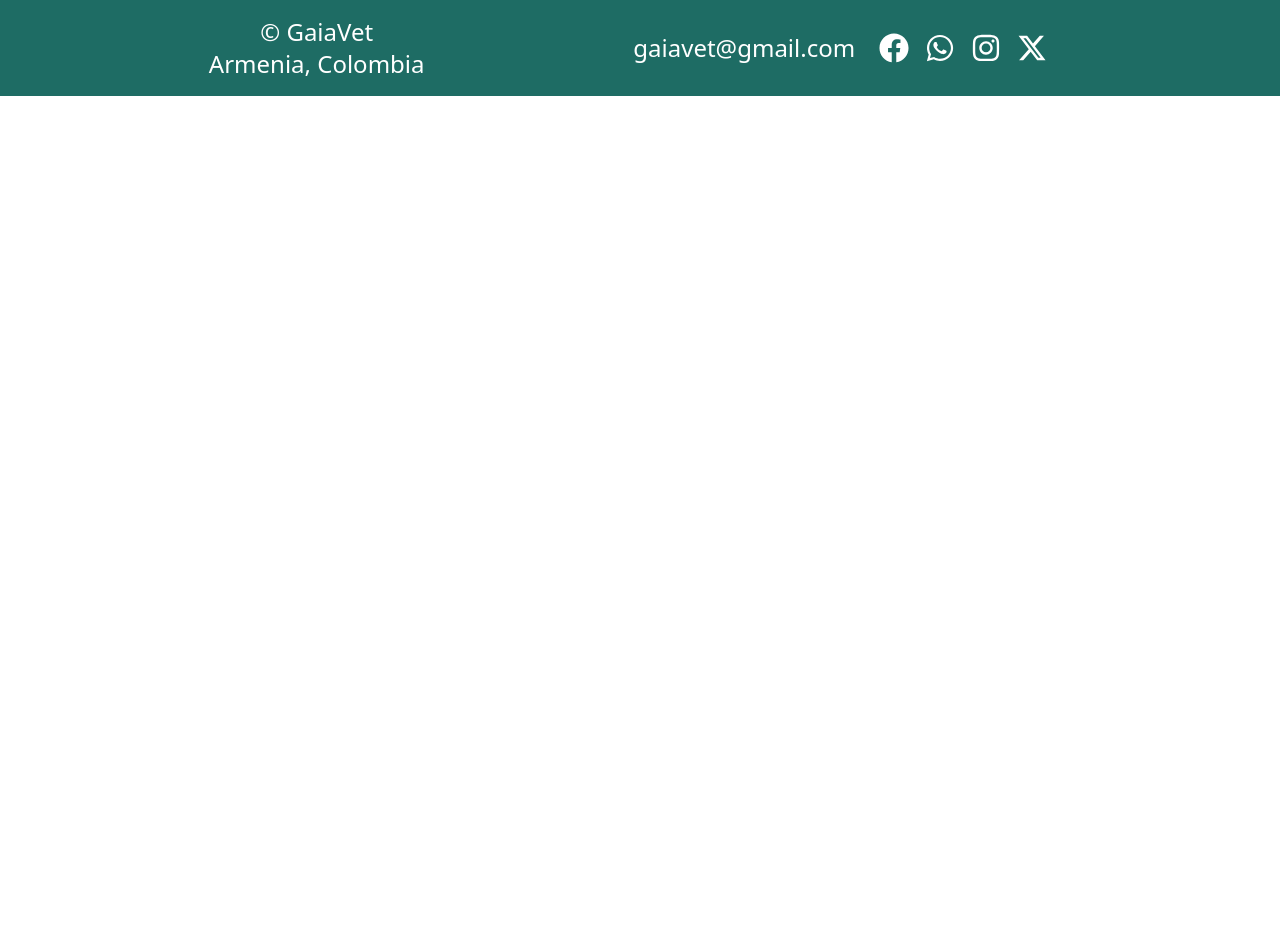
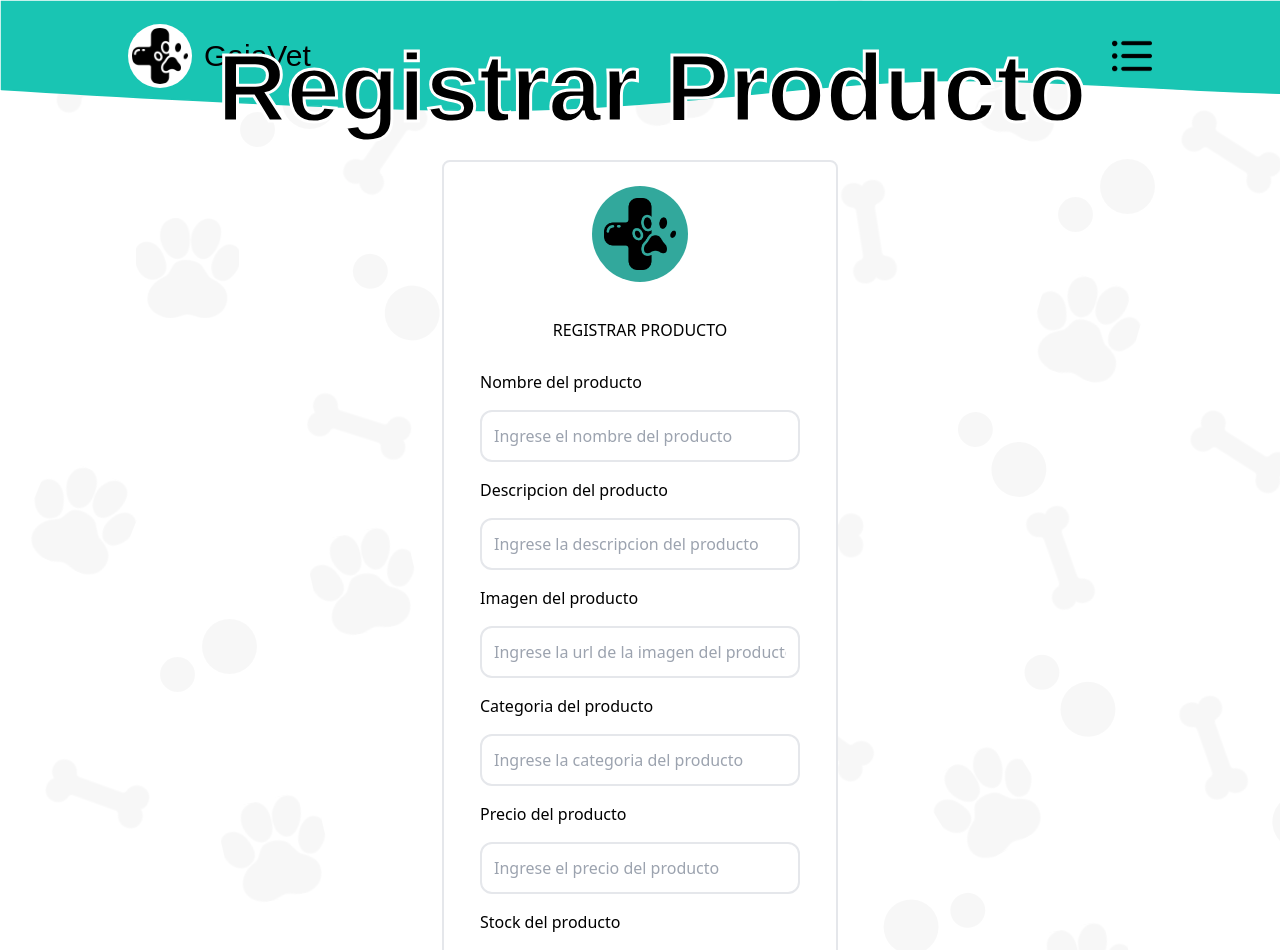
Before and after one commit to santiagocastano589/GaiaVet, a React (Vite) app: page /admin/productRegister in a window 1280 px wide. Shown: the top 950 px of the page. Before the commit the page ends 800 px from the top, so only its background shows below. Built offline with nearby package versions, Linux system fonts and the light colour scheme; a web font is replaced by a local one; what tailwindcss-animated would draw is missing.

Commit message:
I upload product registration

```diff
--- a/src/App.jsx
+++ b/src/App.jsx
@@ -17,6 +17,8 @@ import { ProductsShop } from './Components/Pages/ProductsShop/ProductsShop';
 
 import { Citas } from './Components/Citas/Citas';
 import { Review } from './Components/Pages/Review/Review';
+import { ProductRegister } from './Components/Pages/ProductRegister/ProductRegister';
+
 
 
 function App() {
@@ -30,9 +32,12 @@ function App() {
           <Route path="/register" element={<Record />} />
           <Route path="/Profile" element={<Profile />} />
           <Route path="/pets" element={<Pets />} />
-          <Route path="/shop" element={<ProductsShop />} />
+          <Route path="/products" element={<ProductsShop />} />
           <Route path="/petHistory" element={<PetHistory />} />
           <Route path="/petRegister" element={<PetRegister />} />
+
+          <Route path="/admin/productRegister" element={<ProductRegister />} />
+
 
           <Route path="/reseña" element={<Review />} />
           <Route path="/citas" element={<Citas />} />
--- a/src/Components/ContainerProducts/ContainerProducts.jsx
+++ b/src/Components/ContainerProducts/ContainerProducts.jsx
@@ -1,22 +1,53 @@
-import React from 'react'
+import React, { useEffect, useState, useContext } from 'react';
 import { Product } from '../Product/Product';
-import tapetes from "../../assets/tapetes-extra-gruesos.webp";
-import comidaPerro from "../../assets/comidaPerro.png";
-import comidaGato from "../../assets/comidaGato.png";
+import { AuthContext } from '../Context/Context';
+
 export const ContainerProducts = () => {
+  const [products, setProducts] = useState([]);
+  const { authToken } = useContext(AuthContext);
+
+  useEffect(() => {
+    const fetchPets = async () => {
+      if (!authToken) return;
+
+      try {
+        const response = await fetch('https://gaiavet-back.onrender.com/products', {
+          method: 'GET',
+          headers: {
+            'Content-Type': 'application/json',
+            Authorization: `Bearer ${authToken}`,
+          },
+        });
+
+        const data = await response.json();
+
+        if (Array.isArray(data)) {
+          setProducts(data);
+          console.log(products);
+
+        } else {
+          console.error('La respuesta no es un array:', data);
+        }
+      } catch (error) {
+        console.log('Error al traer los productos:', error);
+      }
+    };
+
+    fetchPets();
+  }, [authToken]);
+
   return (
-    <>
-        <div className='w-full flex flex-wrap p-4 justify-center items-center'>
-            <Product image={tapetes} description={'Descripcion del producto para generar una idea mas clara de lo que va a comprar la persona. Descripcion del producto para generar una idea mas clara de lo que va a comprar la persona'} title={'Comida para perros'} alt={'oiuyt'} price={'20000'}/>
-            <Product image={comidaPerro} description={'Descripcion del producto para generar una idea mas clara de lo que va a comprar la persona. Descripcion del producto para generar una idea mas clara de lo que va a comprar la persona'} title={'Comida para perros'} alt={'oiuyt'}price={'20000'}/>
-            <Product image={comidaGato} description={'Descripcion del producto para generar una idea mas clara de lo que va a comprar la persona. Descripcion del producto para generar una idea mas clara de lo que va a comprar la persona'} title={'Comida para perros'} alt={'oiuyt'} price={'20000'}/>
-            <Product image={comidaPerro} description={'Descripcion del producto para generar una idea mas clara de lo que va a comprar la persona. Descripcion del producto para generar una idea mas clara de lo que va a comprar la persona'} title={'Comida para perros'} alt={'oiuyt'} price={'20000'}/>
-            <Product image={tapetes} description={'Descripcion del producto para generar una idea mas clara de lo que va a comprar la persona. Descripcion del producto para generar una idea mas clara de lo que va a comprar la persona'} title={'Comida para perros'} alt={'oiuyt'} price={'20000'}/>
-            <Product image={comidaPerro} description={'Descripcion del producto para generar una idea mas clara de lo que va a comprar la persona. Descripcion del producto para generar una idea mas clara de lo que va a comprar la persona'} title={'Comida para perros'} alt={'oiuyt'}price={'20000'}/>
-            <Product image={comidaGato} description={'Descripcion del producto para generar una idea mas clara de lo que va a comprar la persona. Descripcion del producto para generar una idea mas clara de lo que va a comprar la persona'} title={'Comida para perros'} alt={'oiuyt'} price={'20000'}/>
-            <Product image={comidaPerro} description={'Descripcion del producto para generar una idea mas clara de lo que va a comprar la persona. Descripcion del producto para generar una idea mas clara de lo que va a comprar la persona'} title={'Comida para perros'} alt={'oiuyt'} price={'20000'}/>
-
-        </div>
-    </>
-  )
-}
+    <div className='w-full flex flex-wrap p-4 justify-center items-center'>
+      {products.map((product) => (
+        <Product
+          key={product.id}
+          image={product.imagen}
+          description={product.descripcion}
+          title={product.nombreProducto}
+          alt={product.nombreProducto}
+          price={product.precio}
+        />
+      ))}
+    </div>
+  );
+};
--- /dev/null
+++ b/src/Components/Pages/ProductRegister/ProductRegister.jsx
@@ -0,0 +1,74 @@
+import React, { useState, useContext } from 'react';
+import { AuthContext } from '../../Context/Context';
+import { Input } from '../../Input/Input';
+import { Header } from '../../Layouts/Header/Header';
+import logo from '../../../assets/logoGaia.webp';
+import { Button } from '../../Button/Button';
+
+export const ProductRegister = () => {
+  const [product, setProduct] = useState({
+    nombreProducto: '',
+    descripcion: '',
+    imagen: '',
+    categoria: '',
+    stock: 0,
+    precio: 0,
+  });
+  const { authToken } = useContext(AuthContext);
+
+  const handleChange = (e) => {
+    const { name, value } = e.target;
+    setProduct({ ...product, [name]: value });
+  };
+
+  const handleSubmit = async (e) => {
+    e.preventDefault();
+    try {
+      const response = await fetch('https://gaiavet-back.onrender.com/producto', {
+        method: 'POST',
+        headers: {
+          'Content-Type': 'application/json',
+          Authorization: `Bearer ${authToken}`,
+        },
+        body: JSON.stringify(product),
+      });
+
+      const data = await response.json();
+      if (response.ok) {
+        alert('Producto registrado con éxito');
+      } else {
+        alert('Error al registrar el producto: ' + data.message);
+      }
+    } catch (error) {
+      console.error('Error:', error);
+      alert('Error al registrar el producto');
+    }
+  };
+
+  return (
+    <>
+      <div className='h-full w-full flex flex-col'>
+        <Header title='Registrar Producto' />
+        <div className='flex justify-center items-center z-0 pt-36 pb-10 '>
+          <div className='bg-white flex justify-center items-center flex-col border-solid border-2 border-gray rounded-lg mt-4'>
+            <div className='w-24 p-3 bg-blue-border rounded-full my-6'>
+              <img className='' src={logo} alt='' />
+            </div>
+            <h2 className='my-3'>REGISTRAR PRODUCTO</h2>
+            <form className='flex flex-col' onSubmit={handleSubmit}>
+              <Input lblName={'Nombre del producto'} name='nombreProducto' type='text' placeholder='Ingrese el nombre del producto' onChange={handleChange} />
+              <Input lblName={'Descripcion del producto'} name='descripcion' type='textarea' placeholder='Ingrese la descripcion del producto' onChange={handleChange} />
+              <Input lblName={'Imagen del producto'} name='imagen' type='text' placeholder='Ingrese la url de la imagen del producto' onChange={handleChange} />
+              <Input lblName={'Categoria del producto'} name='categoria' type='text' placeholder='Ingrese la categoria del producto' onChange={handleChange} />
+              <Input lblName={'Precio del producto'} name='precio' type='number' placeholder='Ingrese el precio del producto' onChange={handleChange} />
+              <Input lblName={'Stock del producto'} name='stock' type='number' placeholder='Ingrese la cantidad disponible del producto' onChange={handleChange} />
+              <div className='flex justify-center items-center flex-col'>
+                <Button textButton='Registrar Producto' onClick={handleSubmit} />
+              </div>
+            </form>
+          </div>
+        </div>
+      </div>
+    </>
+  );
+};
--- a/src/Components/Pages/ProductsShop/ProductsShop.jsx
+++ b/src/Components/Pages/ProductsShop/ProductsShop.jsx
@@ -20,6 +20,7 @@ export const ProductsShop = () => {
                 <option>Productos de aseo</option>
             </select>
         </div>
+
         <ContainerProducts/>
 
       </Main>
--- a/src/Components/Product/Product.jsx
+++ b/src/Components/Product/Product.jsx
@@ -1,10 +1,10 @@
 import React from 'react'
 
-export const Product = ({image, title, alt, description, price}) => {
+export const Product = ({id, image, title, alt, description, price}) => {
   return (
     <>
 
-    <div className="w-[25rem] h-full m-4 rounded-xl flex flex-col justify-between items-center shadow-md border bg-slate-50 px-2 py-6">
+    <div key={id} className="w-[20rem] h-full m-4 rounded-xl flex flex-col justify-between items-center shadow-md border bg-slate-50 px-2 py-6">
             <div className='w-full h-[23rem] rounded-xl flex justify-center p-2'>
                 <img className='object-fit rounded-2xl p-2' src={image} alt={alt}/>
             </div>
--- /dev/null
+++ b/src/Components/ProtectedRoute/ProtectedRoute.jsx
@@ -0,0 +1,15 @@
+import React, { useContext } from 'react';
+import { Navigate } from 'react-router-dom';
+import { AuthContext } from '../Context/Context';
+
+const ProtectedRoute = ({ element }) => {
+  const { user } = useContext(AuthContext);
+
+  if (user?.role !== 'administrador') {
+    return <Navigate to="/" />;
+  }
+
+  return element;
+};
+
+export default ProtectedRoute;
--- a/src/Components/WindowModals/NavMenu/NavMenu.jsx
+++ b/src/Components/WindowModals/NavMenu/NavMenu.jsx
@@ -75,7 +75,7 @@ export const NavMenu = ({ onClose }) => {
             navContext.authToken &&
             <>
               <MenuItems nameItem="Perfil" to="/Profile" type="link" />
-              <MenuItems nameItem="Tienda" to="/shop" type="link" />
+              <MenuItems nameItem="Tienda" to="/products" type="link" />
               <MenuItems nameItem="Mascotas" to="/pets" type="link" />
               <button onClick={closeSesion} className='w-60 h-12 rounded-xl bg-buttonProducts text-white self-center mb-4' type="button">Cerrar Sesión</button>
             </>
```
